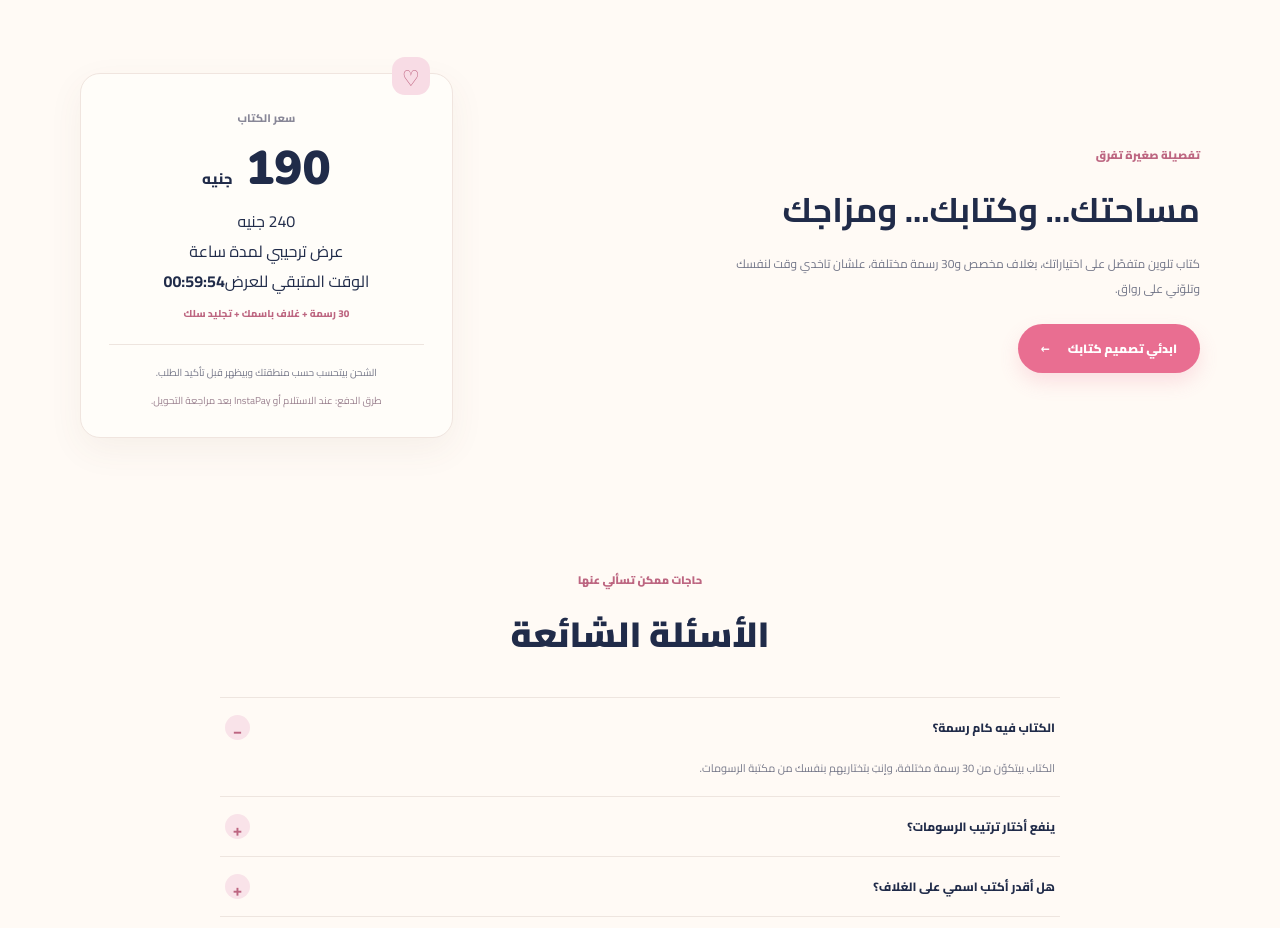
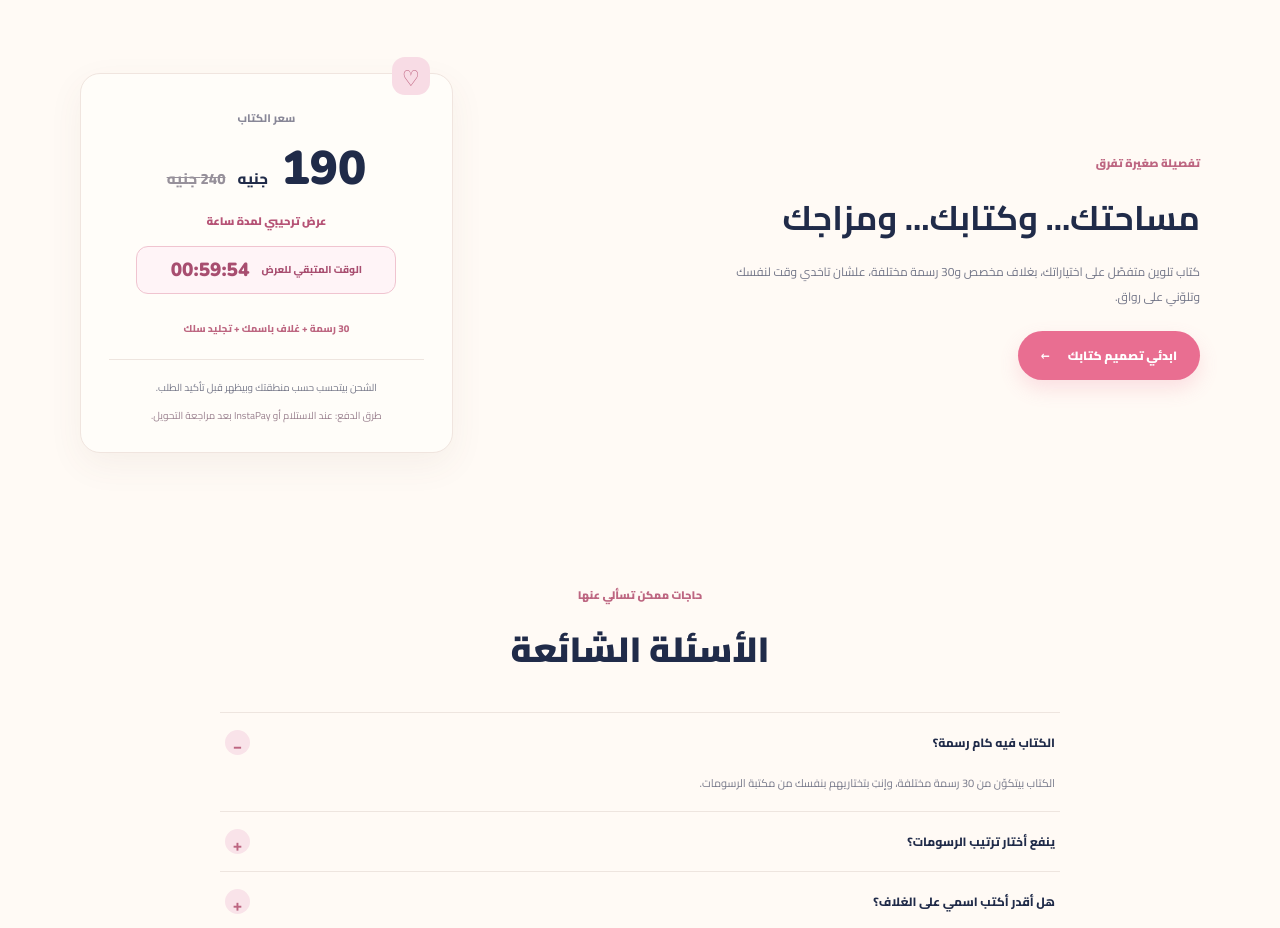
Before and after one commit to stickerz962-bit/Stickerz, a React (Vite) app: page / in a window 1280 px wide. Shown: the part 2580-3508 px from the top of the page. Built offline with nearby package versions, Linux system fonts and the light colour scheme; no server answers.

Commit message:
Style introductory offer countdown

```diff
--- a/src/styles.css
+++ b/src/styles.css
@@ -121,3 +121,12 @@
 .ap-admin-footer{display:flex;justify-content:space-between;gap:15px;flex-wrap:wrap;font-size:10px}
 @media(max-width:850px){.ap-admin-layout{grid-template-columns:1fr}.ap-admin-layout .product-form{position:static}.ap-cover-grid{grid-template-columns:repeat(3,minmax(0,1fr))}}
 @media(max-width:560px){.ap-admin-page{padding:22px 14px}.ap-admin-stats{gap:6px}.ap-admin-stats>div{padding:11px 8px;display:block;text-align:center}.ap-admin-stats b{display:block;font-size:22px}.ap-admin-stats span{font-size:8px}.ap-admin-tabs button{padding:10px 9px;font-size:9px}.ap-admin-layout .product-form,.ap-admin-layout .admin-products,.ap-cover-admin{padding:13px}.ap-admin-filters{grid-template-columns:1fr}.ap-admin-layout .admin-product-row{align-items:flex-start}.ap-admin-layout .admin-product-actions{flex-direction:column}.ap-cover-grid{grid-template-columns:repeat(2,minmax(0,1fr))}.ap-admin-footer{padding:25px 18px 15px;font-size:8px}}
+
+
+/* One-hour introductory offer */
+.offer-price-row{display:flex;align-items:baseline;justify-content:center;gap:12px}
+.old-price{font-size:15px;font-weight:800;color:#96909a;text-decoration:line-through}
+.offer-status{display:block;margin-top:5px;color:#b65376;font-size:11px;font-weight:900}
+.offer-countdown{display:flex;align-items:center;justify-content:center;gap:12px;margin:15px auto 17px;padding:10px 13px;max-width:260px;border:1px solid #f0c4d0;border-radius:12px;background:#fff4f7;color:#a84e70}
+.offer-countdown span{font-size:10px;font-weight:800}
+.offer-countdown strong{font:900 19px 'Nunito',sans-serif;direction:ltr;font-variant-numeric:tabular-nums}
```
